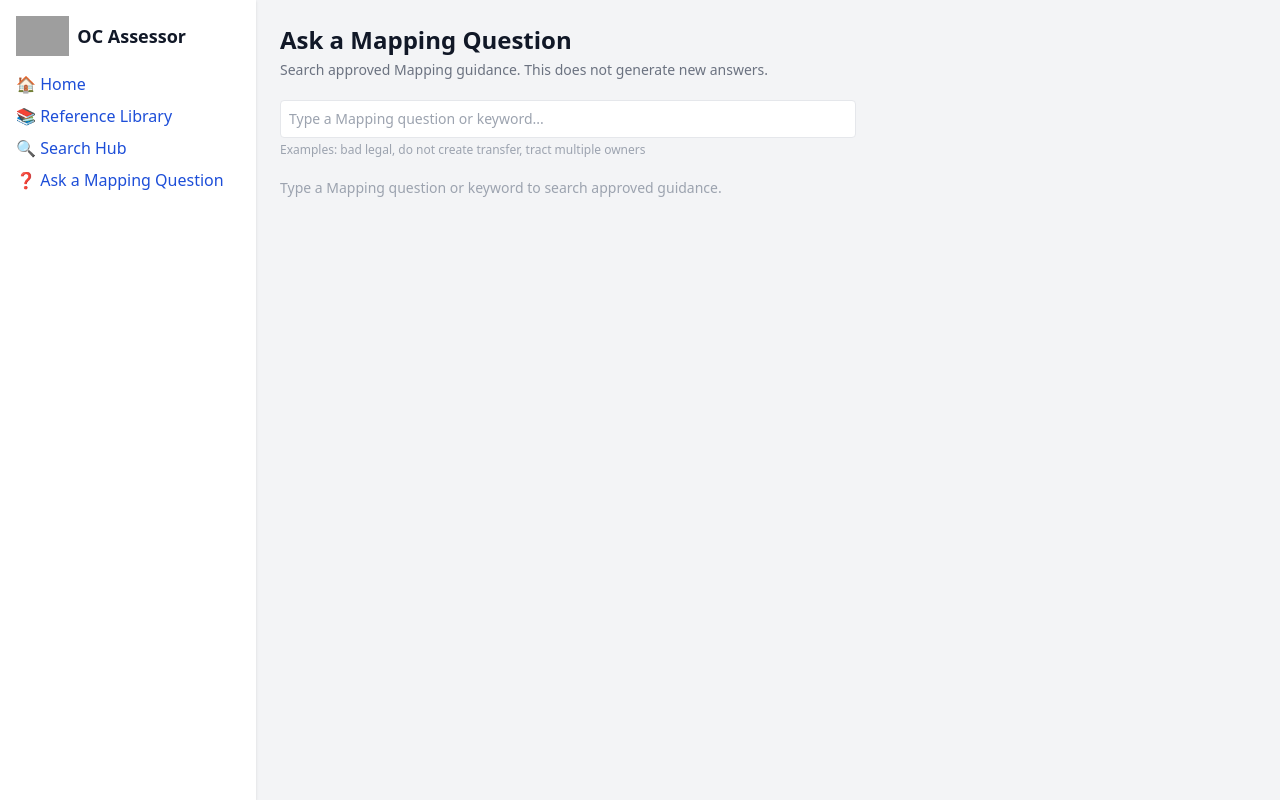
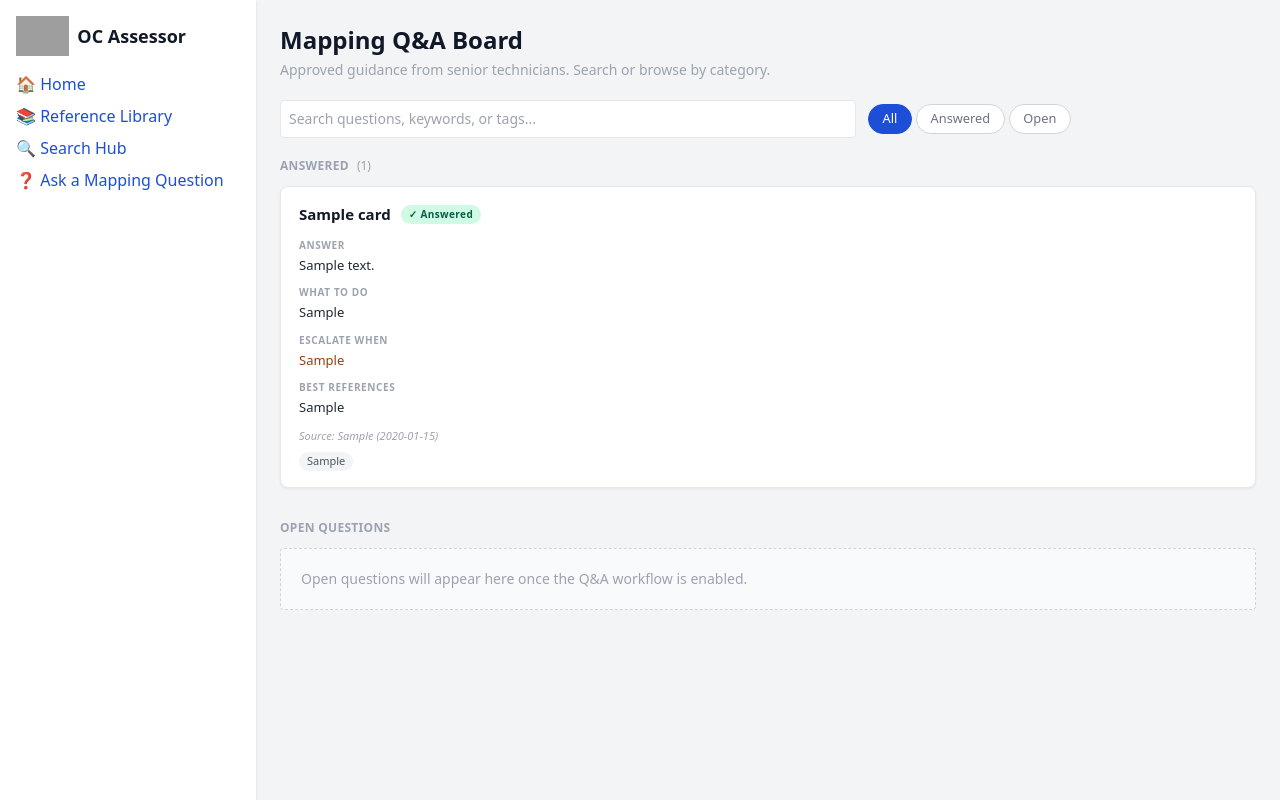
Before and after one commit to chrisrivero-dev/sop-hub, a Flask app: page /ask-mapping-question in a window 1280 px wide. Run offline with Flask 3, Linux system fonts and the light colour scheme; tables that the repository leaves empty hold one stand-in row (values such as "Sample post"); some libraries are stand-ins or nearby versions; grey boxes are pictures that could not be loaded.

Commit message:
Convert Ask a Mapping Question to Q&A board layout

```diff
--- a/static/js/scenario_cards.js
+++ b/static/js/scenario_cards.js
@@ -1,8 +1,7 @@
 /* =====================================================
-   SCENARIO CARDS — UI
-   Owns: search input, autocomplete suggestions,
-         result rendering on /ask-mapping-question.
-   No AI. No LLM. No cloud. Local suggestions only.
+   MAPPING Q&A BOARD — UI
+   Owns: search, filters, card rendering.
+   No AI. No LLM. No cloud. Local only.
 ===================================================== */
 
 (function () {
@@ -11,10 +10,18 @@
   const searchInput = document.getElementById("scSearch");
   const resultsEl = document.getElementById("scResults");
   const suggestionsEl = document.getElementById("scSuggestions");
+  const countEl = document.getElementById("scAnsweredCount");
+  const answeredSec = document.getElementById("scAnsweredSection");
+  const openSec = document.getElementById("scOpenSection");
 
   if (!searchInput || !resultsEl) return;
 
-  // ---- STATIC LOCAL SUGGESTION LIST ----
+  // ---- STATE ----
+  let allCards = [];
+  let activeFilter = "all";
+  let debounceTimer = null;
+
+  // ---- LOCAL SUGGESTION LIST ----
   const SUGGESTIONS = [
     "bad legal",
     "wrong legal",
@@ -31,8 +38,7 @@
     "final order of condemnation",
   ];
 
-  let debounceTimer = null;
-
+  // ---- ESCAPE ----
   function esc(v) {
     return String(v ?? "")
       .replace(/&/g, "&amp;")
@@ -40,18 +46,104 @@
       .replace(/>/g, "&gt;");
   }
 
-  // ---- HELP STATE ----
-  function showHelpState() {
+  // ---- FILTERS ----
+  document.getElementById("scFilters")?.addEventListener("click", (e) => {
+    const btn = e.target.closest(".sc-filter-btn");
+    if (!btn) return;
+    document
+      .querySelectorAll(".sc-filter-btn")
+      .forEach((b) => b.classList.remove("sc-filter-active"));
+    btn.classList.add("sc-filter-active");
+    activeFilter = btn.dataset.filter;
+    applyFilter();
+  });
+
+  function applyFilter() {
+    if (activeFilter === "all") {
+      answeredSec.style.display = "";
+      openSec.style.display = "";
+    } else if (activeFilter === "answered") {
+      answeredSec.style.display = "";
+      openSec.style.display = "none";
+    } else if (activeFilter === "open") {
+      answeredSec.style.display = "none";
+      openSec.style.display = "";
+    }
+  }
+
+  // ---- RENDER HELPERS ----
+  function renderTags(tagStr) {
+    if (!tagStr || !tagStr.trim()) return "";
+    const tags = tagStr
+      .split(",")
+      .map((t) => t.trim())
+      .filter(Boolean)
+      .map((t) => `<span class="sc-tag">${esc(t)}</span>`)
+      .join("");
+    return `<div class="sc-tags mt-2">${tags}</div>`;
+  }
+
+  function renderField(label, value, extraClass) {
+    if (!value || !value.trim()) return "";
+    return `
+      <div class="sc-section">
+        <div class="sc-section-label">${label}</div>
+        <div class="sc-section-body${extraClass ? " " + extraClass : ""}">${esc(value)}</div>
+      </div>`;
+  }
+
+  function renderCard(c) {
+    const sourceLine =
+      c.source_reference || c.source_date
+        ? `<div class="sc-meta mt-2">Source: ${esc(c.source_reference)}${c.source_date ? " (" + esc(c.source_date) + ")" : ""}</div>`
+        : "";
+    return `
+      <div class="sc-card">
+        <div class="sc-card-header">
+          <span class="sc-title">${esc(c.title)}</span>
+          <span class="sc-approved-badge">✓ Answered</span>
+        </div>
+        ${renderField("Answer", c.plain_english_answer, "")}
+        ${renderField("What to do", c.what_to_do, "sc-pre")}
+        ${renderField("Escalate when", c.escalate_when, "sc-pre sc-escalate")}
+        ${renderField("Best references", c.best_references, "")}
+        ${sourceLine}
+        ${renderTags(c.tags)}
+      </div>`;
+  }
+
+  function renderCards(cards) {
+    if (countEl) countEl.textContent = cards.length ? `(${cards.length})` : "";
+    if (!cards.length) {
       resultsEl.innerHTML = `
-      <div class="text-sm text-gray-400">
-        Type a Mapping question or keyword to search approved guidance.
+        <div class="text-sm text-gray-400 py-3">
+          No approved answers found. Try different keywords.
         </div>`;
+      return;
+    }
+    resultsEl.innerHTML = cards.map(renderCard).join("");
+  }
+
+  // ---- SEARCH ----
+  async function search(q) {
+    try {
+      const resp = await fetch(
+        `/scenario-cards/search?q=${encodeURIComponent(q)}`,
+      );
+      const data = await resp.json();
+      if (data.ok) {
+        if (!q) allCards = data.results;
+        renderCards(data.results);
+      }
+    } catch (err) {
+      resultsEl.innerHTML = `<div class="text-sm text-red-400">Could not load results.</div>`;
+      console.error("SC SEARCH ERROR:", err);
+    }
   }
 
   // ---- AUTOCOMPLETE ----
   function showSuggestions(query) {
-    if (!suggestionsEl) return;
-    if (!query || !query.trim()) {
+    if (!suggestionsEl || !query.trim()) {
       hideSuggestions();
       return;
     }
@@ -78,9 +170,7 @@
     suggestionsEl.innerHTML = "";
   }
 
-  if (suggestionsEl) {
-    // mousedown fires before blur so preventDefault keeps focus long enough
-    suggestionsEl.addEventListener("mousedown", (e) => {
+  suggestionsEl?.addEventListener("mousedown", (e) => {
     const item = e.target.closest(".sc-suggestion-item");
     if (!item) return;
     e.preventDefault();
@@ -88,12 +178,8 @@
     hideSuggestions();
     search(item.dataset.value);
   });
-  }
 
-  searchInput.addEventListener("blur", () => {
-    setTimeout(hideSuggestions, 150);
-  });
-
+  searchInput.addEventListener("blur", () => setTimeout(hideSuggestions, 150));
   searchInput.addEventListener("keydown", (e) => {
     if (e.key === "Escape") {
       hideSuggestions();
@@ -101,84 +187,13 @@
     }
   });
 
-  // ---- RENDER HELPERS ----
-  function renderTags(tagStr) {
-    if (!tagStr || !tagStr.trim()) return "";
-    const tags = tagStr
-      .split(",")
-      .map((t) => t.trim())
-      .filter(Boolean)
-      .map((t) => `<span class="sc-tag">${esc(t)}</span>`)
-      .join("");
-    return `<div class="sc-tags">${tags}</div>`;
-  }
-
-  function renderField(label, value, extraClass) {
-    if (!value || !value.trim()) return "";
-    return `
-      <div class="sc-section">
-        <div class="sc-section-label">${label}</div>
-        <div class="sc-section-body${extraClass ? " " + extraClass : ""}">${esc(value)}</div>
-      </div>`;
-  }
-
-  function renderCard(c) {
-    const sourceLine =
-      c.source_reference || c.source_date
-        ? `<div class="sc-meta">Source: ${esc(c.source_reference)}${c.source_date ? " (" + esc(c.source_date) + ")" : ""}</div>`
-        : "";
-    return `
-      <div class="sc-card">
-        <div class="sc-card-header">
-          <span class="sc-title">${esc(c.title)}</span>
-          <span class="sc-approved-badge">Approved</span>
-        </div>
-        ${renderField("Answer", c.plain_english_answer, "")}
-        ${renderField("What to do", c.what_to_do, "sc-pre")}
-        ${renderField("Escalate when", c.escalate_when, "sc-pre sc-escalate")}
-        ${renderField("Best references", c.best_references, "")}
-        ${sourceLine}
-        ${renderTags(c.tags)}
-      </div>`;
-  }
-
-  function renderCards(cards) {
-    if (!cards.length) {
-      resultsEl.innerHTML = `
-        <div class="text-sm text-gray-400">
-          No approved Scenario Card found. Try different keywords or ask a senior technician.
-        </div>`;
-      return;
-    }
-    resultsEl.innerHTML = cards.map(renderCard).join("");
-  }
-
-  // ---- SEARCH ----
-  async function search(q) {
-    try {
-      const resp = await fetch(
-        `/scenario-cards/search?q=${encodeURIComponent(q)}`,
-      );
-      const data = await resp.json();
-      if (data.ok) renderCards(data.results);
-    } catch (err) {
-      resultsEl.innerHTML = `<div class="text-sm text-red-400">Could not load results.</div>`;
-      console.error("SC SEARCH ERROR:", err);
-    }
-  }
-
-  // ---- INPUT HANDLER ----
   searchInput.addEventListener("input", () => {
     const q = searchInput.value.trim();
     showSuggestions(q);
     clearTimeout(debounceTimer);
-    if (q.length < 2) {
-      showHelpState();
-      return;
-    }
     debounceTimer = setTimeout(() => search(q), 250);
   });
 
-  // On page load: show help state only, no automatic search
-  showHelpState();
+  // ---- INIT: load all approved cards on page load ----
+  search("");
 })();
--- a/templates/ask_mapping_question.html
+++ b/templates/ask_mapping_question.html
@@ -1,18 +1,73 @@
 {% extends "base.html" %}
-{% block title %}Ask a Mapping Question — SOP Hub{% endblock %}
+{% block title %}Mapping Q&A Board — SOP Hub{% endblock %}
 {% block content %}
 
-<h1 class="text-2xl font-bold mb-1">Ask a Mapping Question</h1>
-<p class="text-sm text-gray-500 mb-5">Search approved Mapping guidance. This does not generate new answers.</p>
-
-<div class="mb-5 max-w-xl sc-search-wrapper">
-    <input id="scSearch" type="text" placeholder="Type a Mapping question or keyword..."
-        class="border p-2 rounded w-full text-sm" autocomplete="off">
-    <div id="scSuggestions" class="sc-suggestions hidden"></div>
-    <p class="text-xs text-gray-400 mt-1">Examples: bad legal, do not create transfer, tract multiple owners</p>
+<div class="mb-5">
+    <h1 class="text-2xl font-bold">Mapping Q&A Board</h1>
+    <p class="text-sm text-gray-400 mt-1">Approved guidance from senior technicians. Search or browse by category.</p>
 </div>
 
-<div id="scResults" class="space-y-4"></div>
+<!-- TOOLBAR -->
+<div class="flex flex-col sm:flex-row gap-3 mb-5 items-start sm:items-center">
+    <div class="sc-search-wrapper flex-1 max-w-xl relative">
+        <input id="scSearch" type="text" placeholder="Search questions, keywords, or tags..."
+            class="border p-2 rounded w-full text-sm" autocomplete="off">
+        <div id="scSuggestions" class="sc-suggestions hidden"></div>
+    </div>
 
-<script src="{{ url_for('static', filename='js/scenario_cards.js') }}?v=2"></script>
+    <!-- FILTERS -->
+    <div class="flex gap-1 flex-shrink-0" id="scFilters">
+        <button class="sc-filter-btn sc-filter-active" data-filter="all">All</button>
+        <button class="sc-filter-btn" data-filter="answered">Answered</button>
+        <button class="sc-filter-btn" data-filter="open">Open</button>
+    </div>
+</div>
+
+<!-- ANSWERED SECTION -->
+<div id="scAnsweredSection">
+    <div class="flex items-center gap-2 mb-3">
+        <span class="text-xs font-semibold text-gray-400 uppercase tracking-wide">Answered</span>
+        <span id="scAnsweredCount" class="text-xs text-gray-400"></span>
+    </div>
+    <div id="scResults" class="space-y-3"></div>
+</div>
+
+<!-- OPEN QUESTIONS SECTION -->
+<div id="scOpenSection" class="mt-8">
+    <div class="flex items-center gap-2 mb-3">
+        <span class="text-xs font-semibold text-gray-400 uppercase tracking-wide">Open Questions</span>
+    </div>
+    <div class="border border-dashed border-gray-300 rounded p-5 text-sm text-gray-400 bg-gray-50">
+        Open questions will appear here once the Q&amp;A workflow is enabled.
+    </div>
+</div>
+
+<style>
+    .sc-filter-btn {
+        padding: 0.3rem 0.85rem;
+        border-radius: 9999px;
+        border: 1px solid #d1d5db;
+        font-size: 0.8rem;
+        color: #6b7280;
+        background: white;
+        cursor: pointer;
+        transition: background 0.15s, color 0.15s;
+    }
+
+    .sc-filter-btn:hover {
+        background: #f3f4f6;
+    }
+
+    .sc-filter-active {
+        background: #1d4ed8;
+        color: white;
+        border-color: #1d4ed8;
+    }
+
+    .sc-filter-active:hover {
+        background: #1e40af;
+    }
+</style>
+
+<script src="{{ url_for('static', filename='js/scenario_cards.js') }}?v=3"></script>
 {% endblock %}
```
Lines whose indentation alone changed are shown as unchanged.
